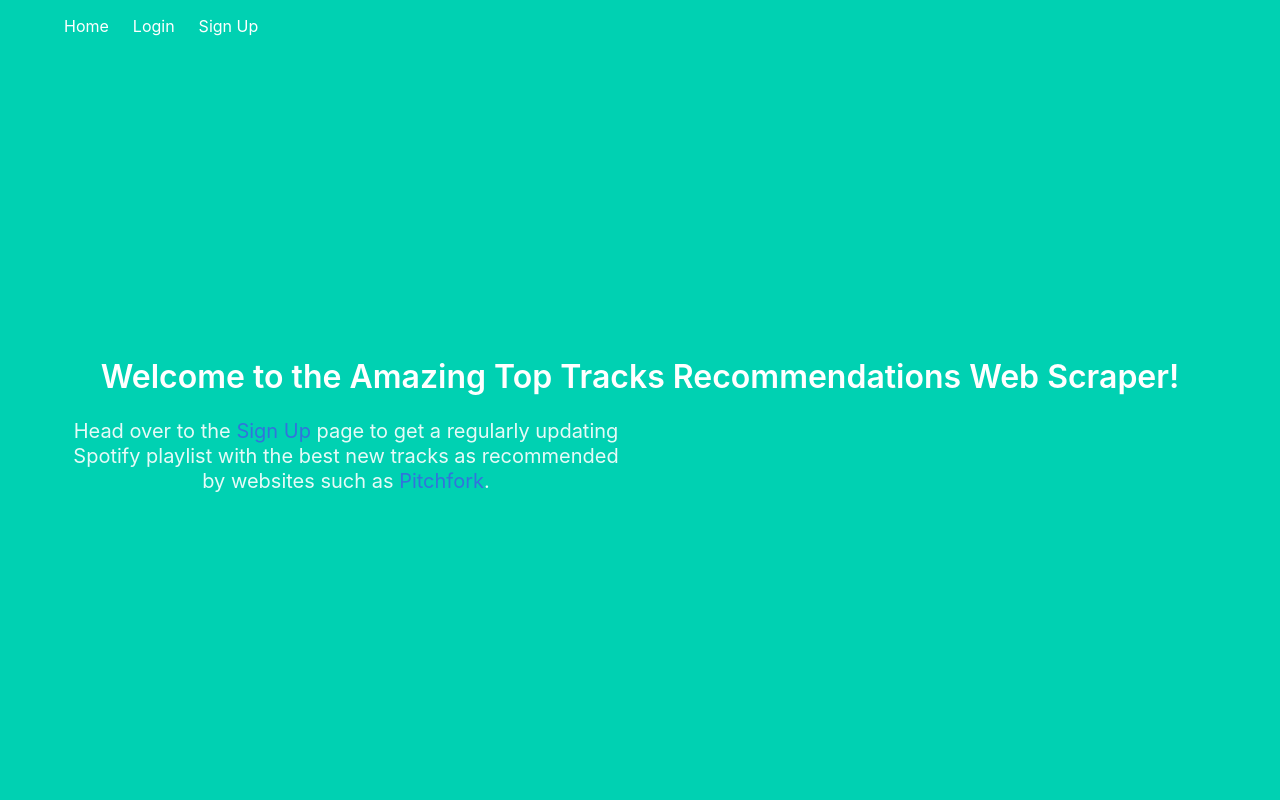
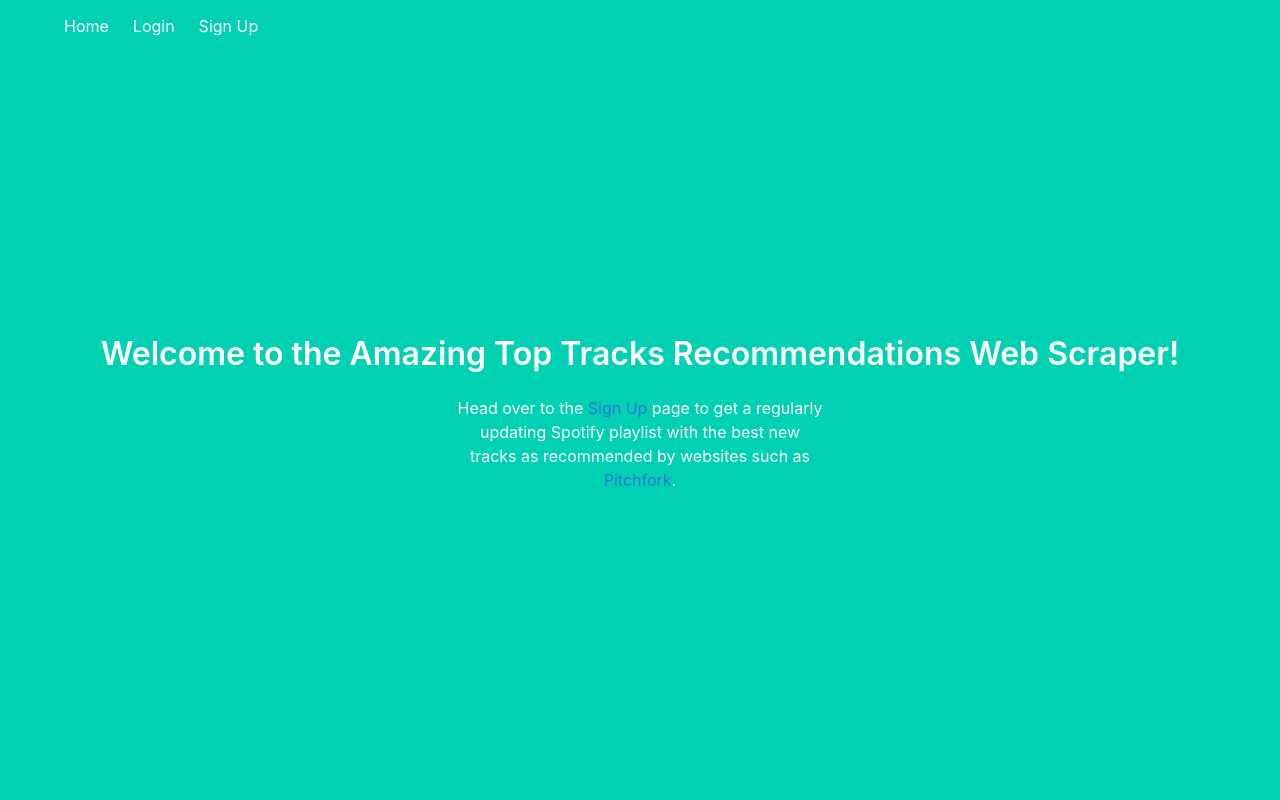
Before and after one commit to blsouthcott/top-tracks-hub, a Flask app: page / in a window 1280 px wide. Run offline with Flask 2, Linux system fonts and the light colour scheme.

Commit message:
center text

```diff
--- a/app/templates/index.html
+++ b/app/templates/index.html
@@ -5,10 +5,12 @@
   Welcome to the Amazing Top Tracks Recommendations Web Scraper!
 </h1>
 <div class="columns">
-    <div class="column is-half">
-      <p class="subtitle is-5">
+    <div class="column is-one-third"></div>
+    <div class="column is-one-third">
+      <p class="is-centered">
         Head over to the <span class="has-text-link"><a href="{{ url_for('signup') }}">Sign Up</a></span> page to get a regularly updating Spotify playlist with the best new tracks as recommended by websites such as <span class="has-text-link"><a href="https://pitchfork.com" target="_blank">Pitchfork</a></span>.
       </p>
+      <div class="column is-one-third"></div>
   </div>
 </div>
 {% endblock %}
```
